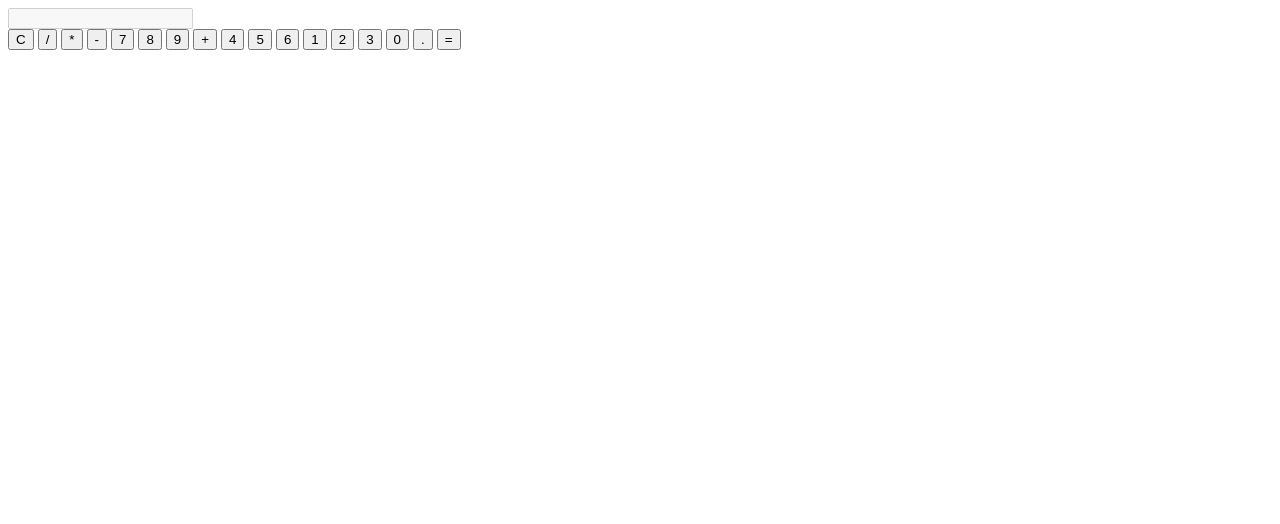
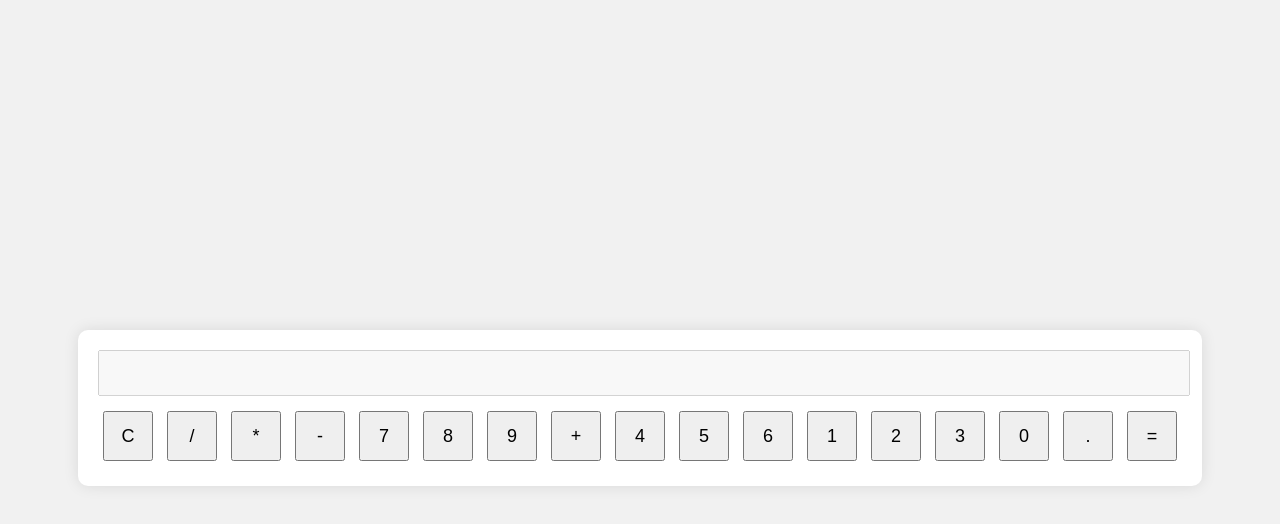
Before and after one commit to deliverydealtonivel/teste, a plain HTML site: page index.html in a window 1280 px wide. Drawn offline with Linux system fonts and the light colour scheme.

Commit message:
style.css

```diff
--- a/style.css
+++ b/style.css
@@ -1 +1,30 @@
-teste
+body {
+  background: #f1f1f1;
+  display: flex;
+  justify-content: center;
+  align-items: center;
+  height: 100vh;
+}
+
+.calculator {
+  background: #fff;
+  padding: 20px;
+  border-radius: 10px;
+  box-shadow: 0 0 15px rgba(0,0,0,0.1);
+}
+
+#display {
+  width: 100%;
+  height: 40px;
+  margin-bottom: 10px;
+  font-size: 20px;
+  text-align: right;
+}
+
+.buttons button {
+  width: 50px;
+  height: 50px;
+  margin: 5px;
+  font-size: 18px;
+  cursor: pointer;
+}
```
